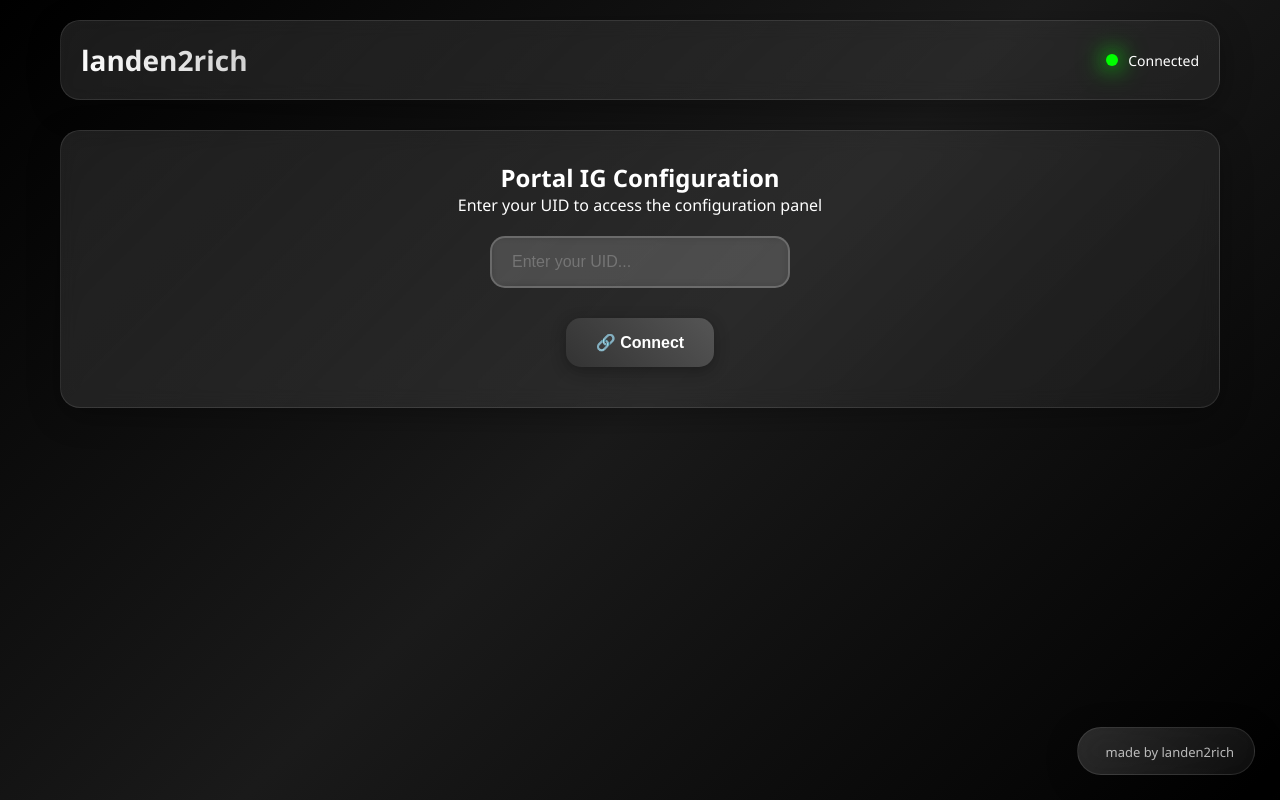
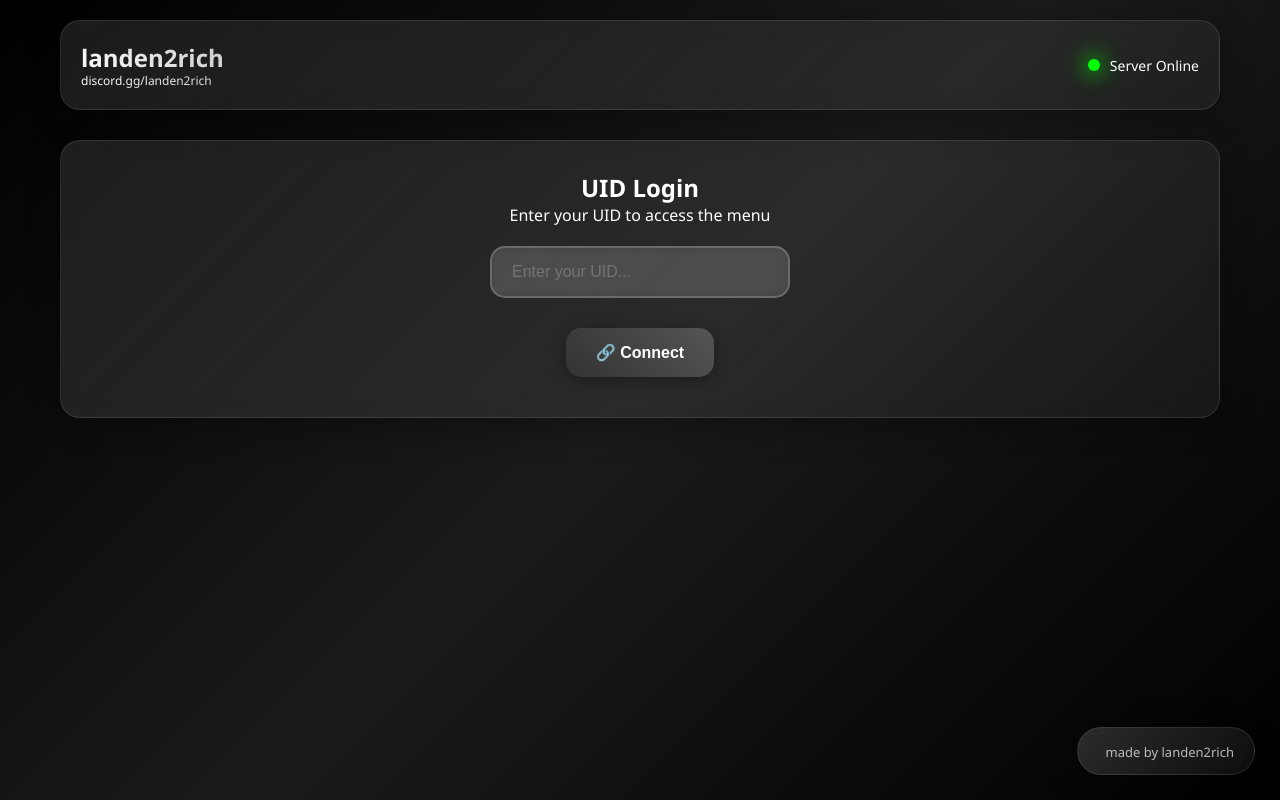
Before and after one commit to Pearlism/webmenu, a website: page public/index.html in a window 1280 px wide. Drawn offline with Linux system fonts and the light colour scheme.

Commit message:
better web

```diff
--- a/public/index.html
+++ b/public/index.html
@@ -452,31 +452,49 @@
     .uid-value {
       font-weight: bold;
       color: #00ff00;
-      font-family: 'Courier New', monospace;
+      font-family: 'Segoe UI', Tahoma, Geneva, Verdana, sans-serif;
     }
+    .logo {
+  font-size: 24px;
+  font-weight: bold;
+  color: white;
+  display: flex;
+  flex-direction: column;
+}
+
+.subtext {
+  font-size: 12px;
+  font-weight: normal;
+  color: gray;
+  margin-top: -2px;
+}
+
   </style>
 </head>
 <body>
 <div class="container">
   <div class="header">
     <div class="header-content">
-        <div class="logo">landen2rich</div>
+      <div class="logo">
+        landen2rich
+        <span class="subtext">discord.gg/landen2rich</span>
+      </div>
       <div class="status">
         <div class="status-dot"></div>
-          <span>Connected</span>
+        <span>Server Online</span>
       </div>
     </div>
   </div>
     <div class="uid-section" id="uid-section">
-      <h2>Portal IG Configuration</h2>
-      <p>Enter your UID to access the configuration panel</p>
+      <h2>UID Login</h2>
+      <p>Enter your UID to access the menu</p>
       <input type="text" class="uid-input" id="uid-input" placeholder="Enter your UID...">
       <br>
       <button class="connect-btn" onclick="connectWithUID()">🔗 Connect</button>
     </div>
 
     <div class="current-uid" id="current-uid" style="display: none;">
-      Configuring for UID: <span class="uid-value" id="uid-label"></span>
+      Menu for UID: <span class="uid-value" id="uid-label"></span>
     </div>
 
     <form class="config-form" id="config-form">
@@ -525,11 +543,6 @@
             <span id="distance-value">50</span>
           </label>
           <label>Trigger Key (VK): <input type="number" id="key" value="2"></label>
-        </fieldset>
-
-        <fieldset>
-          <legend>Exploits</legend>
-          <label><input type="checkbox" id="wallbang"> Wallbang</label>
         </fieldset>
 
         <fieldset>
```
Lines whose indentation alone changed are shown as unchanged.
